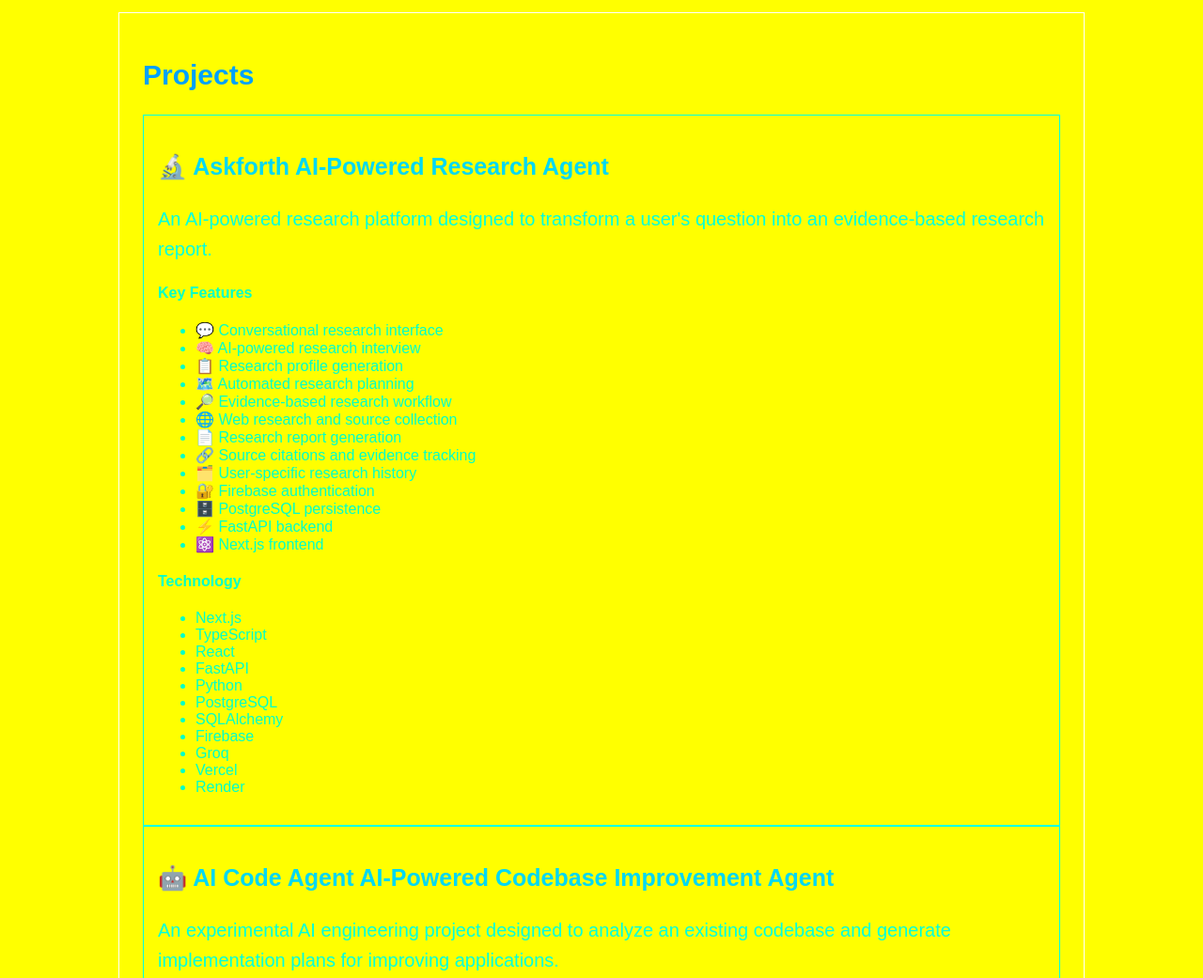
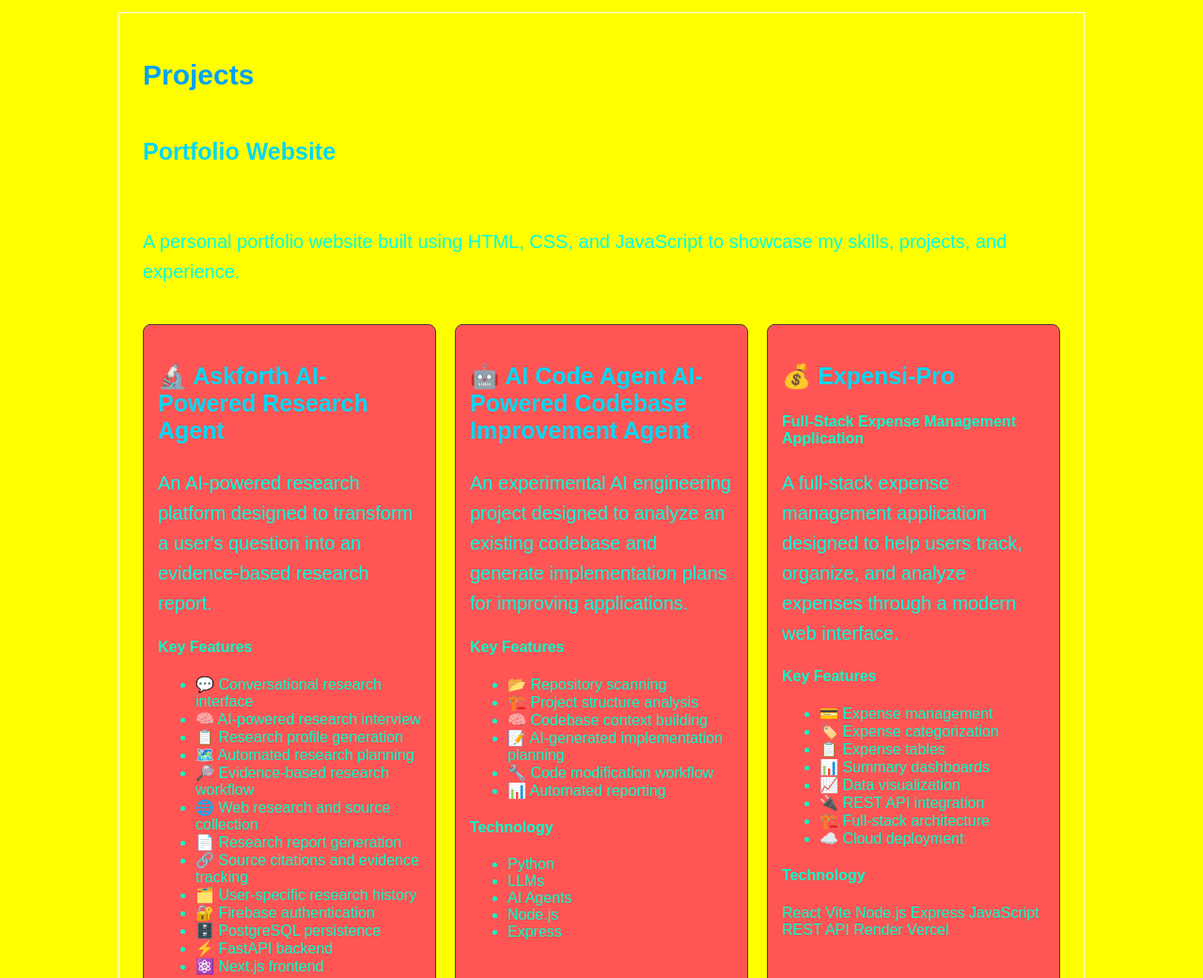
Before and after one commit to pranavekannan1/Portfolio-Hardcode, a plain HTML site: page index.html in a window 1280 px wide. Shown: the part 1540-2581 px from the top of the page at 94% size. Drawn offline with Linux system fonts and the light colour scheme.

Commit message:
css edits

```diff
--- a/index.html
+++ b/index.html
@@ -68,6 +68,10 @@
         </section>
         <section>
             <h2>Projects</h2>
+            <div class="project-container">
+                <h3>Portfolio Website</h3>
+                <p>A personal portfolio website built using HTML, CSS, and JavaScript to showcase my skills,
+                    projects, and experience.</p>
             <article>
                 <h3>🔬 Askforth AI-Powered Research Agent </h3>
                 <p>An AI-powered research platform designed to transform a user's question into an evidence-based
@@ -204,6 +208,7 @@
                     <li>TraCI</li>
                 </ul>
             </article>
+            </div>
         </section>
 
         <section>
--- a/style.css
+++ b/style.css
@@ -34,7 +34,6 @@ nav .navbar {
     list-style: none;
     padding: 20px 20px 20px 20px;
     margin: 50px 50px 50px 50px;
-    color: rgb(7, 255, 197);
     font-weight: bold;
     font-size: 20px;
     display: flex;
@@ -82,3 +81,23 @@ article {
 * {
     box-sizing: border-box;
 }
+
+.project-container {
+    display: flex;
+    flex-wrap: wrap;
+    gap: 20px;
+}
+
+.project-container article{
+    flex: 1 1 calc(33.333% - 20px);
+    border: 1px solid #4c3d3d;
+    padding: 15px;
+    background-color:  #ff5555;
+    border-radius: 8px;
+    transition: background-color 0.3s ease;
+
+}
+
+.project-container hover .project {
+    background-color: #ff5555;
+}
```
